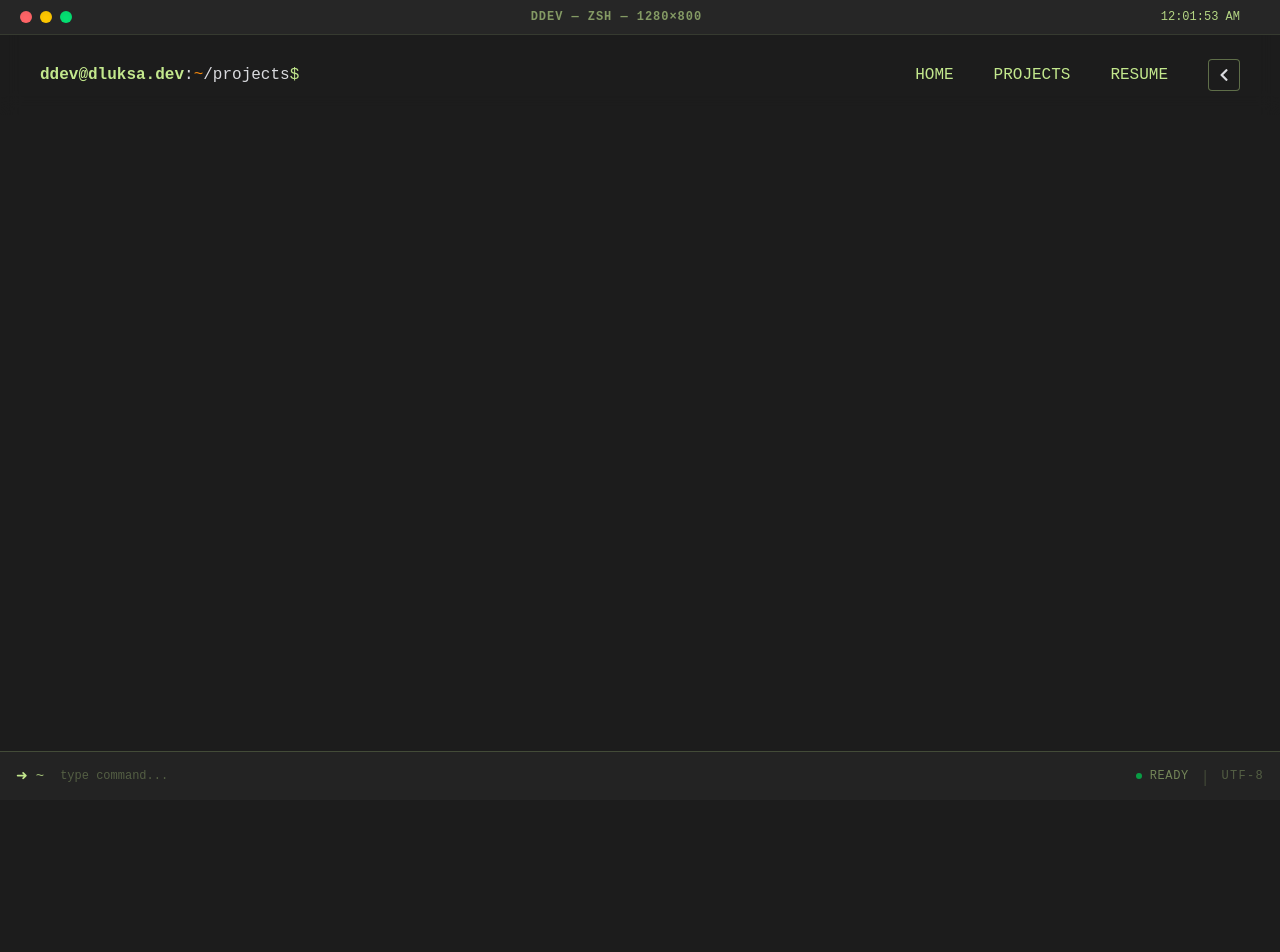
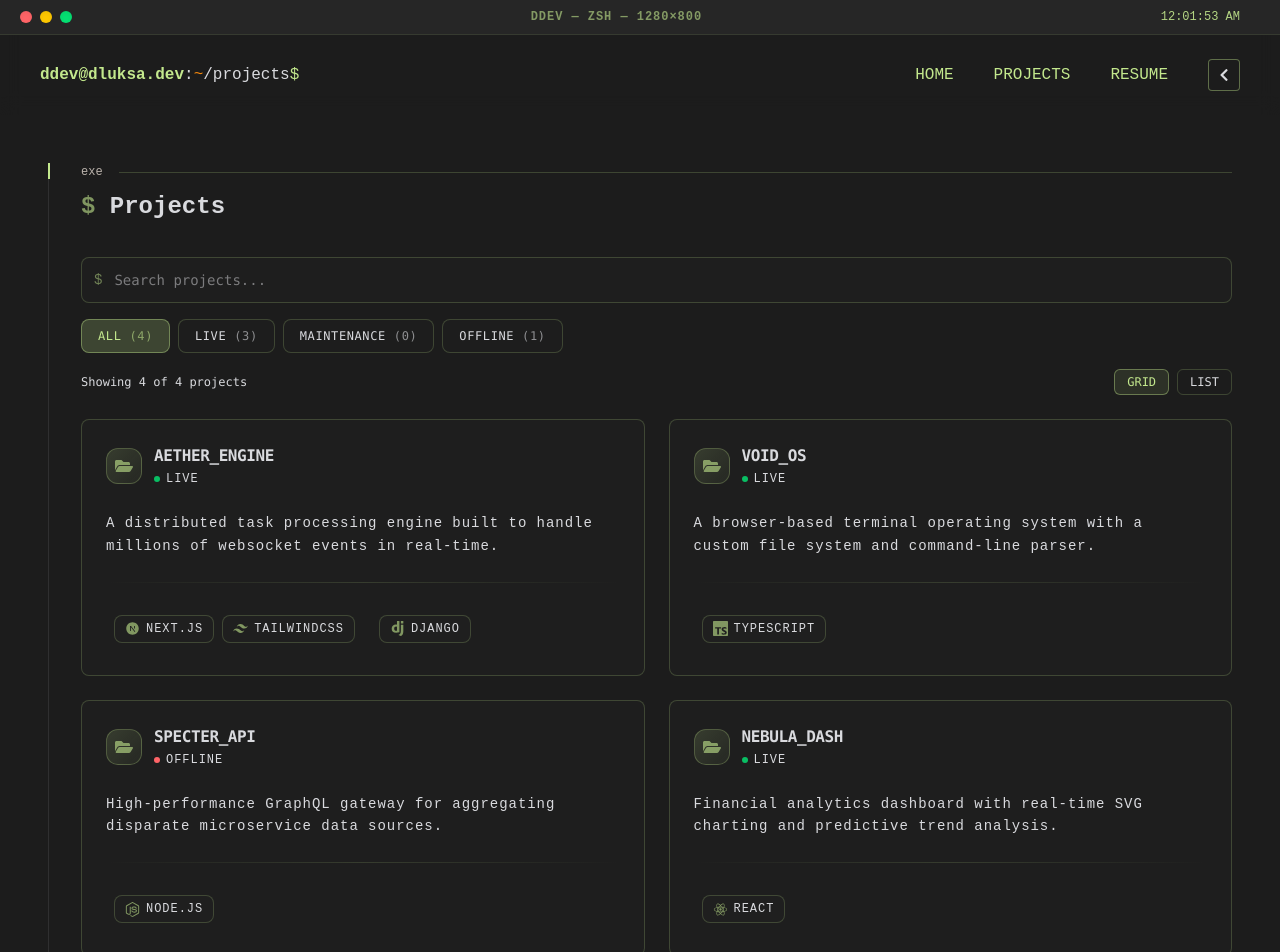
Before and after one commit to dluksa20/ddev, a Next.js app: page /projects in a window 1280 px wide. Shown: the top 952 px of the page. Before the commit the page ends 800 px from the top, so only its background shows below. Built offline with nearby package versions, Linux system fonts and the light colour scheme.

Commit message:
added initial project page structure

```diff
--- a/app/globals.css
+++ b/app/globals.css
@@ -74,8 +74,8 @@
 
 
   .ashlight {
-    --surface-elevated: 240 14% 91%;
-    --surface-base: 220 14% 94%;
+    --surface-base: 220 40% 96%;
+    --surface-elevated: 220 32% 98%;
     --surface-hovered: 220 14% 92%;
     --primary: 32 90% 50%;
     --accent: 208, 65%, 54%;
@@ -181,13 +181,13 @@
     @apply cursor-pointer bg-surface-base p-1 border border-accent/40 rounded-sm w-full text-accent;
   }
   .site-btn__borderless {
-    @apply cursor-pointer bg-surface-base p-1 rounded-sm w-full text-accent;
+    @apply cursor-pointer bg-surface-elevated p-1 rounded-sm w-full text-accent;
   }
   .site-btn__active {
-    @apply cursor-pointer bg-accent/5 text-accent border border-accent/30;
+    @apply cursor-pointer bg-accent/10 text-accent border border-accent/60;
   }
   .site_btn__hover {
-    @apply hover:border hover:border-accent/60 hover:bg-accent/5 hover:text-accent;
+    @apply hover:border hover:border-accent/30 hover:bg-accent/5 hover:text-accent;
   }
 
 
--- a/app/projects/page.tsx
+++ b/app/projects/page.tsx
@@ -1,11 +1,185 @@
-import React from 'react'
+'use client';
 
-const page = () => {
+import React, { useState } from 'react';
+import TerminalSection from '@/components/TerminalSection';
+import ProjectCard from '@/components/ProjectCard';
+import { PROJECT_DATA } from '@/lib/constants';
+
+const ProjectsPage = () => {
+  const [filter, setFilter] = useState<'ALL' | 'LIVE' | 'MAINTENANCE' | 'OFFLINE'>('ALL');
+  const [searchTerm, setSearchTerm] = useState('');
+  const [view, setView] = useState<'GRID' | 'LIST'>('GRID');
+
+  // Filter projects
+  const filteredProjects = PROJECT_DATA.filter((project) => {
+    const matchesFilter = filter === 'ALL' || project.status === filter;
+    const q = searchTerm.toLowerCase();
+
+    const matchesSearch =
+      project.name.toLowerCase().includes(q) ||
+      project.description.toLowerCase().includes(q) ||
+      project.technologies.some((tech) => tech.toLowerCase().includes(q));
+
+    return matchesFilter && matchesSearch;
+  });
+
+  // Get counts
+  const statusCounts = {
+    ALL: PROJECT_DATA.length,
+    LIVE: PROJECT_DATA.filter((p) => p.status === 'LIVE').length,
+    MAINTENANCE: PROJECT_DATA.filter((p) => p.status === 'MAINTENANCE').length,
+    OFFLINE: PROJECT_DATA.filter((p) => p.status === 'OFFLINE').length,
+  };
+
   return (
-    <div>
+    <div className="min-h-screen w-full p-6 md:p-12">
+      <div className="max-w-7xl mx-auto space-y-8">
+        {/* Page Header */}
+        <TerminalSection
+          label="exe"
+          title='PRojects'>
+          {/* Filters and Search */}
+          <div className="space-y-4">
+            {/* Search Bar */}
+            <div className="flex items-center gap-3 bg-surface-elevated/30 border border-accent/20 rounded-lg p-3">
+              <span className="text-accent/50 text-sm">$</span>
+              <input
+                type="text"
+                placeholder="Search projects..."
+                value={searchTerm}
+                onChange={(e) => setSearchTerm(e.target.value)}
+                className="flex-1 bg-transparent text-text text-sm font-mono placeholder:text-text/40 focus:outline-none"
+              />
+              {searchTerm && (
+                <button
+                  onClick={() => setSearchTerm('')}
+                  className="text-accent/50 hover:text-accent text-xs"
+                  aria-label="Clear search"
+                >
+                  ✕
+                </button>
+              )}
+            </div>
 
+            {/* Filter Tabs */}
+            <div className="flex flex-wrap gap-2">
+              {(['ALL', 'LIVE', 'MAINTENANCE', 'OFFLINE'] as const).map((status) => (
+                <button
+                  key={status}
+                  onClick={() => setFilter(status)}
+                  className={`px-4 py-2 text-xs font-mono uppercase tracking-wider border rounded-lg transition-all ${
+                    filter === status
+                      ? 'bg-accent/20 border-accent/40 text-accent'
+                      : 'bg-surface-elevated/20 border-accent/20 text-text/60 hover:border-accent/30 hover:bg-surface-elevated/30'
+                  }`}
+                >
+                  {status}
+                  <span className="ml-2 opacity-60">({statusCounts[status]})</span>
+                </button>
+              ))}
+            </div>
+
+            {/* Results Count + View Toggle */}
+            <div className="flex flex-wrap items-center justify-between gap-3 text-xs font-mono text-text/50">
+              <span>
+                Showing {filteredProjects.length} of {PROJECT_DATA.length} projects
+              </span>
+
+              <div className="flex items-center gap-2">
+                <button
+                  onClick={() => setView('GRID')}
+                  className={`px-3 py-1 rounded-md border transition-colors ${
+                    view === 'GRID'
+                      ? 'border-accent/40 text-accent bg-accent/10'
+                      : 'border-accent/20 text-text/50 hover:border-accent/30'
+                  }`}
+                  aria-pressed={view === 'GRID'}
+                >
+                  GRID
+                </button>
+                <button
+                  onClick={() => setView('LIST')}
+                  className={`px-3 py-1 rounded-md border transition-colors ${
+                    view === 'LIST'
+                      ? 'border-accent/40 text-accent bg-accent/10'
+                      : 'border-accent/20 text-text/50 hover:border-accent/30'
+                  }`}
+                  aria-pressed={view === 'LIST'}
+                >
+                  LIST
+                </button>
+              </div>
+            </div>
+          </div>
+
+          {/* Projects: Grid or List */}
+          <div
+            className={`mt-6 gap-6 ${
+              view === 'GRID'
+                ? 'grid grid-cols-1 lg:grid-cols-2'
+                : 'flex flex-col'
+            }`}
+          >
+            {filteredProjects.length > 0 ? (
+              filteredProjects.map(({ id, name, status, description, technologies }) => (
+                <ProjectCard
+                  key={id}
+                  name={name}
+                  status={status}
+                  desc={description}
+                  tech={technologies}
+                />
+              ))
+            ) : (
+              <div className="col-span-full text-center py-12">
+                <div className="bg-surface-elevated/20 border border-accent/15 rounded-xl p-8">
+                  <span className="text-4xl mb-4 block opacity-50">🔍</span>
+                  <p className="text-text/50 font-mono text-sm">
+                    No projects found matching your criteria
+                  </p>
+                  <button
+                    onClick={() => {
+                      setFilter('ALL');
+                      setSearchTerm('');
+                      setView('GRID');
+                    }}
+                    className="mt-4 px-4 py-2 text-xs font-mono text-accent/70 hover:text-accent border border-accent/20 rounded hover:border-accent/40 transition-colors"
+                  >
+                    Clear filters
+                  </button>
+                </div>
+              </div>
+            )}
+          </div>
+        </TerminalSection>
+
+        {/* Stats Section */}
+        <div className="grid grid-cols-2 md:grid-cols-4 gap-4">
+          {[
+            { label: 'Total Projects', value: PROJECT_DATA.length, icon: '📦' },
+            { label: 'Live', value: statusCounts.LIVE, icon: '🟢' },
+            { label: 'In Progress', value: statusCounts.MAINTENANCE, icon: '🟡' },
+            { label: 'Archived', value: statusCounts.OFFLINE, icon: '🔴' },
+          ].map((stat) => (
+            <div
+              key={stat.label}
+              className="bg-surface-elevated/30 border border-accent/20 rounded-xl p-4 hover:border-accent/30 transition-colors"
+            >
+              <div className="flex items-center gap-2 mb-2">
+                <span className="text-lg">{stat.icon}</span>
+                <span className="text-[10px] uppercase tracking-wider text-accent/50 font-mono">
+                  {stat.label}
+                </span>
+              </div>
+              <div className="text-2xl font-bold text-accent/90 font-mono">
+                {stat.value}
+              </div>
+            </div>
+          ))}
+        </div>
+      </div>
     </div>
-  )
-}
+  );
+};
 
-export default page
+export default ProjectsPage;
--- a/app/resume/page.tsx
+++ b/app/resume/page.tsx
@@ -1,11 +1,66 @@
-import React from 'react'
+'use client';
 
-const page = () => {
+import React, { useState } from 'react';
+import ProjectCard from '@/components/ProjectCard';
+import { PROJECT_DATA } from '@/lib/constants';
+
+const ProjectsPage = () => {
+  const [view, setView] = useState<'grid' | 'list'>('grid');
+
   return (
-    <div>
+    <div className='min-h-screen w-full p-6 md:p-12'>
+      <div className='max-w-7xl mx-auto space-y-6'>
+        {/* Top Bar */}
+        <div className="flex items-center justify-between backdrop-blur-md bg-surface-elevated/30 border border-accent/20 rounded-xl p-4">
+          <div className="flex items-center gap-3">
+            <h1 className="text-lg font-bold text-text/90 font-mono">
+              Projects
+            </h1>
+            <span className="px-2 py-0.5 rounded-full bg-accent/20 border border-accent/30 text-accent text-xs font-mono">
+              {PROJECT_DATA.length}
+            </span>
+          </div>
 
+          {/* View Toggle */}
+          <div className="flex gap-1 p-1 bg-surface-base/40 rounded-lg border border-accent/15">
+            <button
+              onClick={() => setView('grid')}
+              className={`px-3 py-1.5 rounded text-xs font-mono transition-all ${
+                view === 'grid'
+                  ? 'bg-accent/20 text-accent border border-accent/30'
+                  : 'text-text/60 hover:text-text/80'
+              }`}
+            >
+              Grid
+            </button>
+            <button
+              onClick={() => setView('list')}
+              className={`px-3 py-1.5 rounded text-xs font-mono transition-all ${
+                view === 'list'
+                  ? 'bg-accent/20 text-accent border border-accent/30'
+                  : 'text-text/60 hover:text-text/80'
+              }`}
+            >
+              List
+            </button>
+          </div>
+        </div>
+
+        {/* Projects */}
+        <div className={view === 'grid' ? 'grid grid-cols-1 lg:grid-cols-2 gap-6' : 'space-y-4'}>
+          {PROJECT_DATA.map(({ id, name, status, description, technologies }) => (
+            <ProjectCard
+              key={id}
+              name={name}
+              status={status}
+              desc={description}
+              tech={technologies}
+            />
+          ))}
+        </div>
+      </div>
     </div>
-  )
-}
+  );
+};
 
-export default page
+export default ProjectsPage;
```
